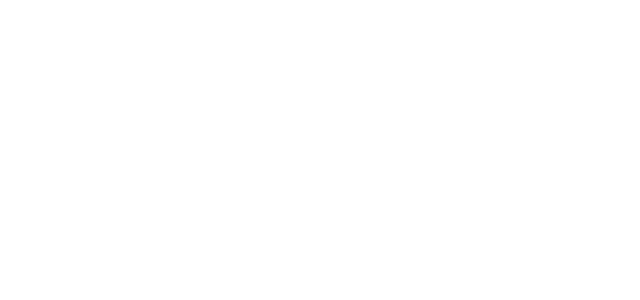
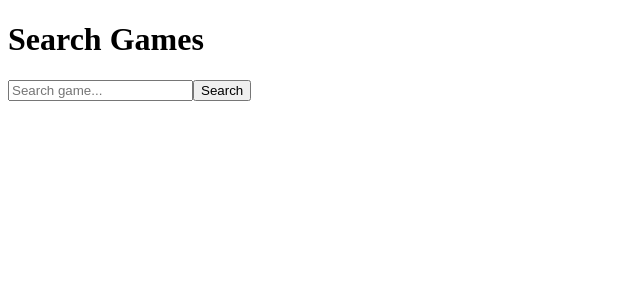
Before and after one commit to armandas05/MyGames, a React app in the folder frontend/: page /search in a window 1280 px wide. Before the commit this address had no page. Shown: the top 300 px of the page, without its empty margins (0-640 px from the left). Built offline with nearby package versions, Linux system fonts and the light colour scheme; sample sign-in values are in the browser's storage; the HTML template or start-up script is replaced by a standard one.

Commit message:
RawgService fix and added Search

```diff
--- a/frontend/src/App.jsx
+++ b/frontend/src/App.jsx
@@ -2,6 +2,7 @@ import { BrowserRouter, Routes, Route } from "react-router-dom";
 import LoginPage from "./pages/LoginPage";
 import MyGamesPage from "./pages/MyGamesPage";
 import ProtectedRoute from "./components/ProtectedRoute";
+import Searchpage from "./pages/SearchPage";
 
 function App() {
   return (
@@ -23,6 +24,15 @@ function App() {
           }
         />
 
+        <Route
+          path="/search"
+          element={
+            <ProtectedRoute>
+              <Searchpage />
+            </ProtectedRoute>
+          }
+        />
+
       </Routes>
 
     </BrowserRouter>
--- a/frontend/src/components/Navbar.jsx
+++ b/frontend/src/components/Navbar.jsx
@@ -18,6 +18,10 @@ function Navbar() {
 
             {" | "}
 
+            <Link to="/search">
+                Search
+            </Link>
+
             <button onClick={handleLogout}>
                 Logout
             </button>
--- /dev/null
+++ b/frontend/src/pages/SearchPage.jsx
@@ -0,0 +1,61 @@
+import { useState } from "react";
+import api from "../services/api";
+
+function SearchPage() {
+    const [query, setQuery] = useState("");
+    const [games, setGames] = useState([]);
+
+    async function handleSearch() {
+        try {
+            console.log(query);
+
+            const response = await api.get(
+                `/games/search?query=${query}`
+            );
+
+            setGames(response.data);
+        } catch (error) {
+            console.log(error);
+        }
+    }
+
+    return (
+        <div>
+            <h1>Search Games</h1>
+
+            <input
+                type="text"
+                placeholder="Search game..."
+                value={query}
+                onChange={(e) => setQuery(e.target.value)}
+            />
+
+            <button onClick={handleSearch}>
+                Search
+            </button>
+
+            <div>
+
+                {games.map((game) => (
+                    <div key={game.id}>
+
+                        <h3>{game.name}</h3>
+
+                        <p>{game.released}</p>
+
+                        <img
+                            src={game.backgroundImage}
+                            width="200"
+                        />
+
+                    </div>
+
+                ))}
+
+            </div>
+
+        </div>
+    );
+}
+
+export default SearchPage;
```
Also changed, not shown: 2 other files (tests, documents, lock files or other folders).
